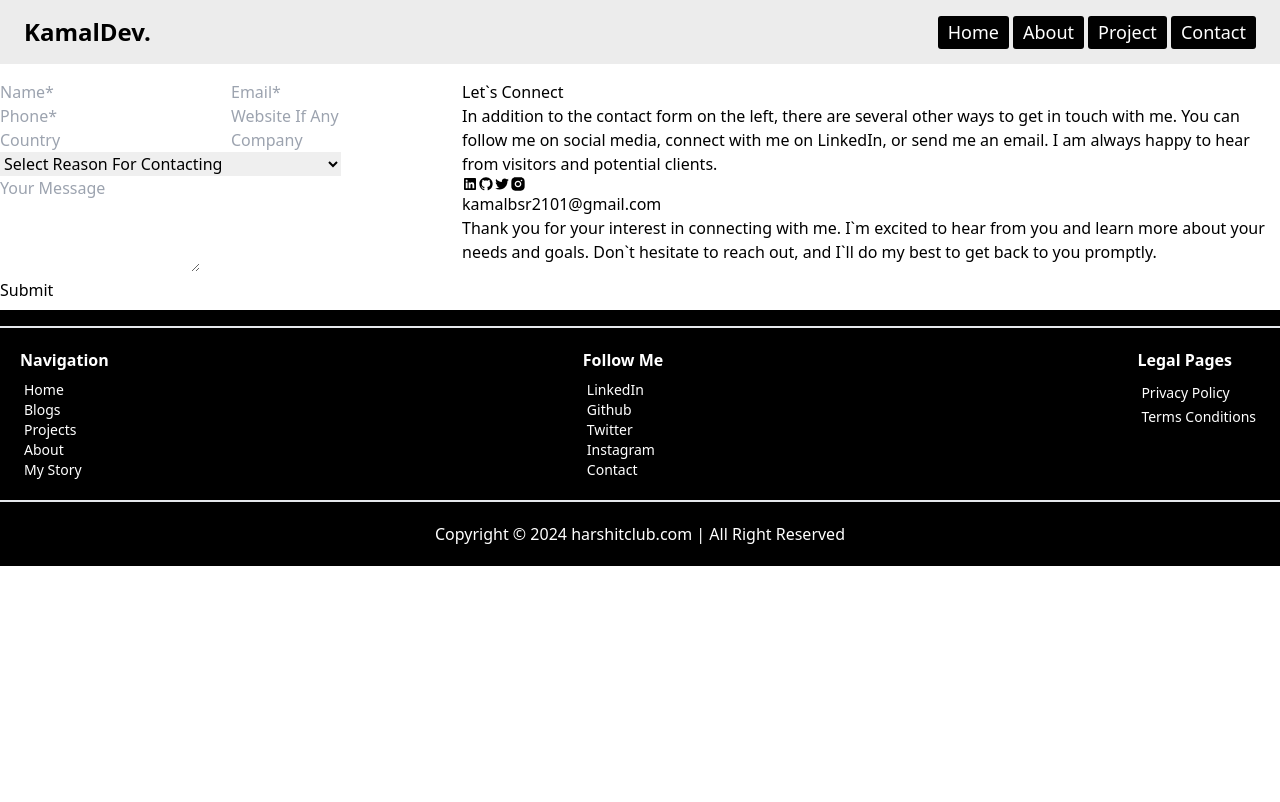
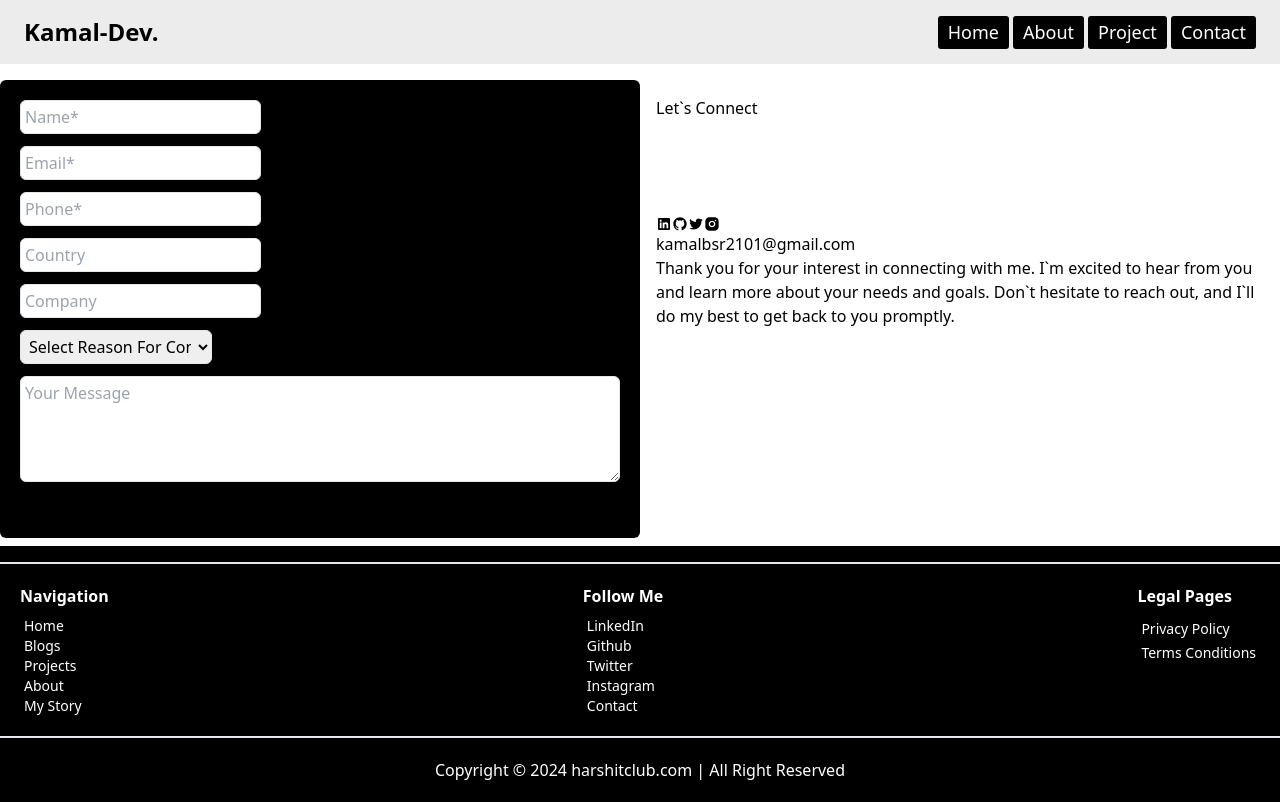
Before and after one commit to kksharma2101/my-portfolio, a Next.js app: page /contact in a window 1280 px wide. Built offline with nearby package versions, Linux system fonts and the light colour scheme.

Commit message:
add more file and folder

```diff
--- a/package.json
+++ b/package.json
@@ -11,12 +11,14 @@
   "dependencies": {
     "axios": "^1.7.7",
     "next": "14.2.14",
+    "nodemailer": "^6.9.15",
     "react": "^18",
     "react-dom": "^18",
     "react-icons": "^5.3.0"
   },
   "devDependencies": {
     "@types/node": "^20",
+    "@types/nodemailer": "^6.4.16",
     "@types/react": "^18",
     "@types/react-dom": "^18",
     "eslint": "^8",
--- a/src/app/(pages)/contact/page.tsx
+++ b/src/app/(pages)/contact/page.tsx
@@ -1,5 +1,4 @@
 import React from "react";
-// import "./style.css";
 import {
     RiGithubFill,
     RiInstagramFill,
@@ -11,15 +10,14 @@ import ContactForm from "@/components/ContactForm";
 
 export default function Contact() {
     return (
-        <section className="contactContainer flex alignStart width100 maxWidth spaceBtw mt-20">
-            <div className="contactCLeft width49">
+        <section className="w-full flex justify-center mt-20">
+            <div className="md:w-[50%] justify-center">
                 <ContactForm />
             </div>
             <div className="borderRight"></div>
-            <div className="contactCRight width49 ">
-                <div className="contactCRightContent">
+            <div className="hidden md:w-[50%] md:block p-4">
                 <h2>Let`s Connect</h2>
-                    <p>
+                <p className="text-white">
                     In addition to the contact form on the left, there are several other
                     ways to get in touch with me. You can follow me on social media,
                     connect with me on LinkedIn, or send me an email. I am always happy
@@ -61,7 +59,6 @@ export default function Contact() {
                     promptly.
                 </p>
             </div>
-            </div>
         </section>
     );
 }
--- a/src/components/ContactForm.tsx
+++ b/src/components/ContactForm.tsx
@@ -1,8 +1,5 @@
 "use client";
 import React, { useState } from "react";
-// import "./style.css";
-// import { ToastContainer, toast } from "react-toastify";
-// import "react-toastify/dist/ReactToastify.css";
 import axios from "axios";
 
 function ContactForm() {
@@ -10,16 +7,16 @@ function ContactForm() {
         name: "",
         email: "",
         phone: "",
-        website: "",
         country: "",
         company: "",
         reason: "",
         message: "",
     });
+
     const [isLoading, setIsLoading] = useState(false);
     const [status, setStatus] = useState("");
 
-    const handleChange = (e: React.ChangeEvent<HTMLInputElement> | React.ChangeEvent<HTMLTextAreaElement> | React.ChangeEvent<HTMLSelectElement>) => {
+    const handleChange = (e: React.ChangeEvent<HTMLInputElement> & React.ChangeEvent<HTMLTextAreaElement> & React.ChangeEvent<HTMLSelectElement>) => {
         const name = e.target.name;
         const value = e.target.value;
 
@@ -37,7 +34,6 @@ function ContactForm() {
             name: message.name,
             email: message.email,
             phone: message.phone,
-            website: message.website,
             country: message.country,
             company: message.company,
             reason: message.reason,
@@ -56,7 +52,6 @@ function ContactForm() {
                     name: "",
                     email: "",
                     phone: "",
-                    website: "",
                     country: "",
                     company: "",
                     reason: "",
@@ -75,44 +70,44 @@ function ContactForm() {
     };
 
     return (
-        <form className="width100" onSubmit={handleSubmit}>
-            {/* <ToastContainer /> */}
-            <div className="cInputs flex width100 spaceBtw">
-                <div className="width49">
+        <form className="w-full flex justify-center" onSubmit={handleSubmit}>
+            <div className="bg-black p-5 w-full rounded-md">
+                <div className="flex flex-col gap-3 items-start">
+                    {/* <div className="mb-3 md:mb-0"> */}
                     <input
                         placeholder="Name*"
                         type="text"
-                        className="width100"
+                        className="border p-1 rounded-md"
                         name="name"
                         value={message.name}
                         onChange={handleChange}
                         required
                     />
-                </div>
-                <div className="width49">
+                    {/* </div> */}
+                    {/* <div className="width49"> */}
                     <input
                         placeholder="Email*"
                         type="email"
-                        className="width100"
+                        className="border p-1 rounded-md"
                         name="email"
                         value={message.email}
                         onChange={handleChange}
                         required
                     />
-                </div>
-            </div>
-            <div className="cInputs flex width100 spaceBtw">
-                <div className="width49">
+                    {/* </div> */}
+                    {/* </div> */}
+                    {/* <div className="cInputs flex width100 spaceBtw"> */}
+                    {/* <div className="width49"> */}
                     <input
                         placeholder="Phone*"
                         type="number"
-                        className="width100"
+                        className="border p-1 rounded-md"
                         name="phone"
                         value={message.phone}
                         onChange={handleChange}
                     />
-                </div>
-                <div className="width49">
+                    {/* </div> */}
+                    {/* <div className="width49">
                     <input
                         placeholder="Website If Any"
                         className="width100"
@@ -121,40 +116,40 @@ function ContactForm() {
                         value={message.website}
                         onChange={handleChange}
                     />
-                </div>
-            </div>
-            <div className="cInputs flex width100 spaceBtw">
-                <div className="width49">
+                </div> */}
+                    {/* </div> */}
+                    {/* <div className="cInputs flex width100 spaceBtw"> */}
+                    {/* <div className="width49"> */}
                     <input
                         placeholder="Country"
                         type="text"
-                        className="width100"
+                        className="border p-1 rounded-md"
                         name="country"
                         value={message.country}
                         onChange={handleChange}
                     />
-                </div>
-                <div className="width49">
+                    {/* </div> */}
+                    {/* <div className="width49"> */}
                     <input
                         placeholder="Company"
                         type="text"
-                        className="width100"
+                        className="border p-1 rounded-md"
                         name="company"
                         value={message.company}
                         onChange={handleChange}
                     />
-                </div>
-            </div>
-            <div className="cInputs flex width100">
-                <div className="width100">
+                    {/* </div> */}
+                    {/* </div> */}
+                    {/* <div className="cInputs flex width100"> */}
+                    <div className="w-fit">
                         <select
-                        className="width100"
+                            className="border p-1 w-48 rounded-md"
                             name="reason"
                             value={message.reason}
                             onChange={handleChange}
                             required
                         >
-                        <option>Select Reason For Contacting</option>
+                            <option className="">Select Reason For Contacting</option>
                             <option>Services or pricing inquiry</option>
                             <option>Quote or proposal request</option>
                             <option>Technical assistance or support</option>
@@ -168,12 +163,13 @@ function ContactForm() {
                             <option>Other (Write It In Message)</option>
                         </select>
                     </div>
-            </div>
-            <div className="cInputs flex width100">
-                <div className="width100">
+                    {/* </div> */}
+                    {/* <div className="cInputs flex width100"> */}
+                    {/* <div className=""> */}
                     <textarea
                         placeholder="Your Message"
-                        className="width100"
+                        className="border p-1 rounded-md w-full"
+
                         // row="4"
                         rows={4}
                         name="message"
@@ -181,10 +177,10 @@ function ContactForm() {
                         onChange={handleChange}
                         required
                     />
-                </div>
-            </div>
+                    {/* </div> */}
+                    {/* </div> */}
 
-            <div className=" flex width100">
+                    {/* <div className=" flex width100"> */}
                     <div className="width100">
                         {status === "success" ? (
                             <p className="contactSent margin1 textCenter">
@@ -208,6 +204,7 @@ function ContactForm() {
                         </button>
                     </div>
                 </div>
+            </div>
         </form>
     );
 }
--- a/src/components/Navbar.tsx
+++ b/src/components/Navbar.tsx
@@ -20,7 +20,7 @@ const Navbar = () => {
                     <div className="w-full flex items-center justify-between">
 
                         <Link href="/" className="text-black text-2xl font-extrabold">
-                            KamalDev.
+                            Kamal-Dev.
                         </Link>
 
                         <div className={showMenu == true ? "smallScreen absolute w-[50%] h-[100vh] bg-black left-0 p-3 top-0 sm:hidden " : "bigScreen hidden sm:block"}>
```
Also changed, not shown: src/api/contact/route.ts (added, +28 -0 lines), src/helper/mailer.ts (added, +94 -0 lines), 1 other file (tests, documents, lock files or other folders). Lines whose indentation alone changed are shown as unchanged.
